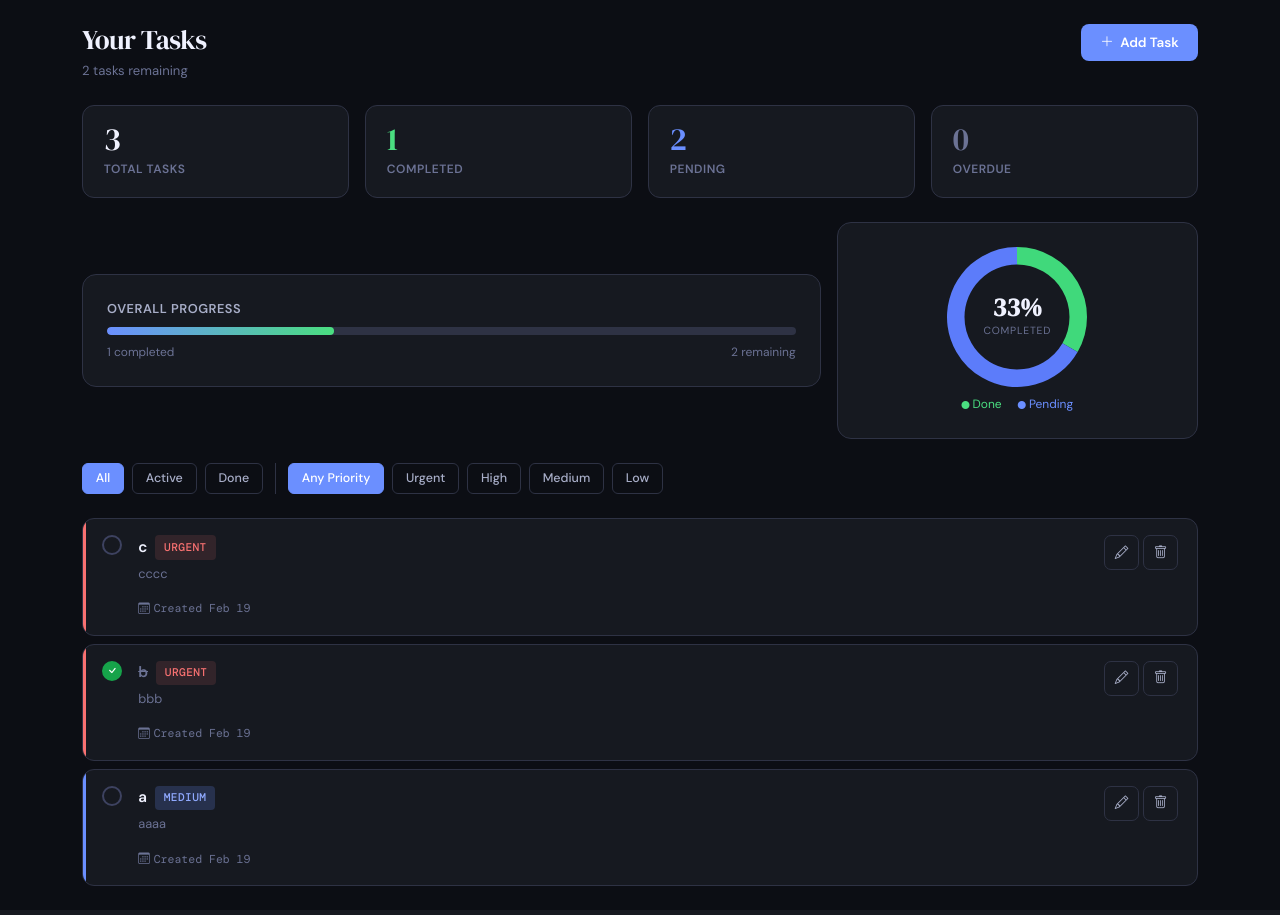
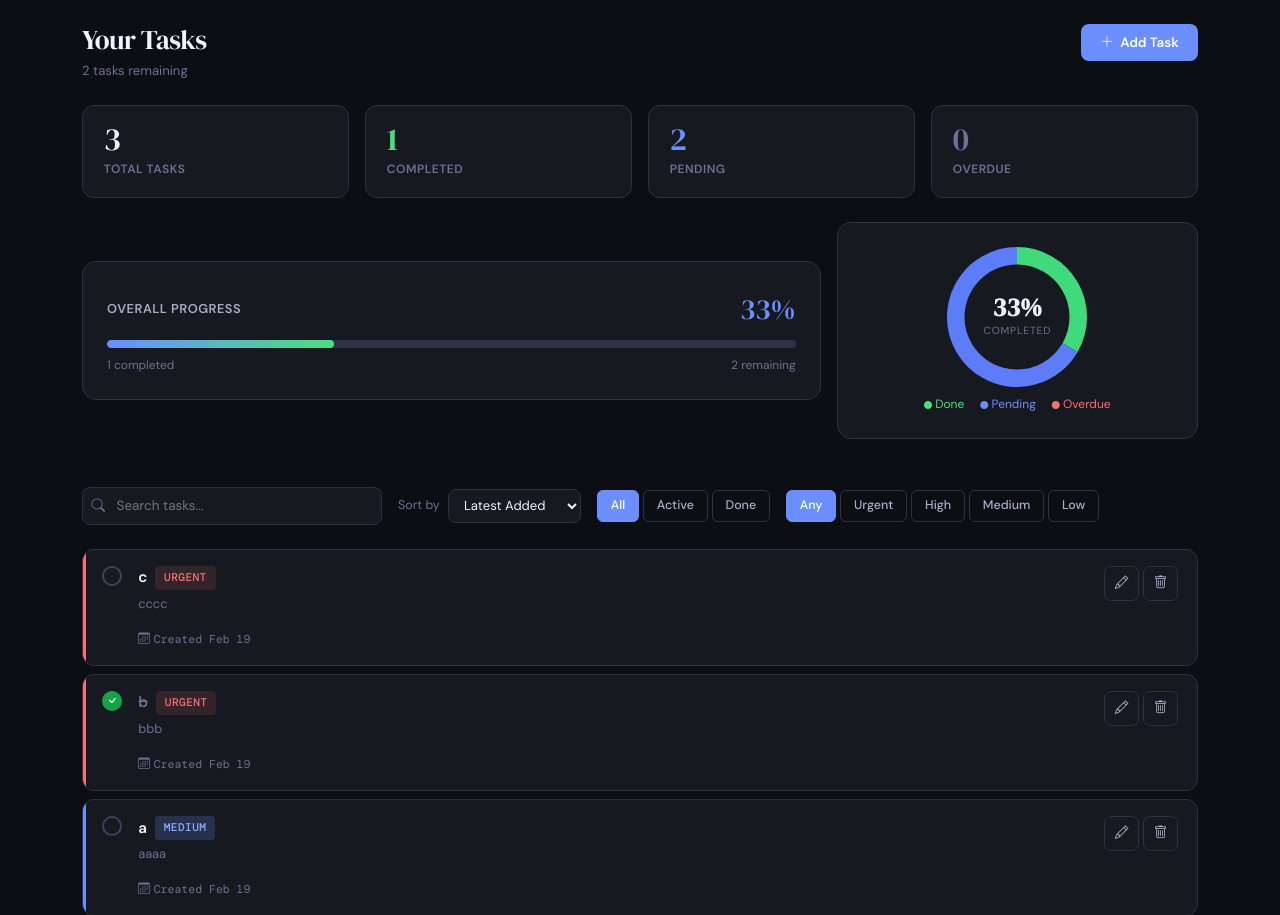
Before and after one commit to nanditasaha404-spec/TaskFlow, a Django app: page / in a window 1280 px wide. Shown: the part 55-970 px from the top of the page. Before the commit the page ends 941 px from the top, so only its background shows below. Run offline with Django 4.2, Linux system fonts and the light colour scheme; a user stored in the database is signed in; data comes from the database, SQL or seed files in the repository; both versions use the stored data as it was after the commit.

Commit message:
Add search, sort, AJAX toggle, charts

```diff
--- a/tasks/templates/tasks/dashboard.html
+++ b/tasks/templates/tasks/dashboard.html
@@ -25,13 +25,13 @@
         </div>
         <div class="col-6 col-md-3 fade-up fade-up-2">
             <div class="stat-card">
-                <div class="stat-value" style="color:var(--green)">{{ completed }}</div>
+                <div class="stat-value" style="color:var(--green)" id="statCompleted">{{ completed }}</div>
                 <div class="stat-label">Completed</div>
             </div>
         </div>
         <div class="col-6 col-md-3 fade-up fade-up-3">
             <div class="stat-card">
-                <div class="stat-value" style="color:var(--accent)">{{ pending }}</div>
+                <div class="stat-value" style="color:var(--accent)" id="statPending">{{ pending }}</div>
                 <div class="stat-label">Pending</div>
             </div>
         </div>
@@ -52,24 +52,26 @@
         <div class="row g-3 align-items-center">
 
             <!-- Progress bar + percentage -->
+            <div class="mb-4 fade-up">
+                <div class="row g-3 align-items-center">
                     <div class="col-12 col-md-8">
                         <div class="card-panel">
                             <div class="d-flex justify-content-between align-items-center mb-2">
                                 <span
                                     style="font-size:0.8rem;color:var(--text-secondary);font-weight:600;text-transform:uppercase;letter-spacing:0.5px">Overall
                                     Progress</span>
-
+                                <span style="font-family:'DM Serif Display',serif;font-size:1.8rem;color:var(--accent)"
+                                    id="progressPct">{{ percentage }}%</span>
                             </div>
                             <div class="progress-custom" style="height:8px">
-                        <div class="progress-fill" style="width: {% widthratio completed total 100 %}%"></div>
+                                <div class="progress-fill" id="progressFill" style="width: {{ percentage }}%"></div>
                             </div>
                             <div class="d-flex justify-content-between mt-2">
-                        <small class="hint">{{ completed }} completed</small>
-                        <small class="hint">{{ pending }} remaining</small>
+                                <small class="hint" id="progressCompleted">{{ completed }} completed</small>
+                                <small class="hint" id="progressPending">{{ pending }} remaining</small>
                             </div>
                         </div>
                     </div>
-
                     <!-- Donut chart -->
                     <div class="col-12 col-md-4">
                         <div class="card-panel d-flex flex-column align-items-center">
@@ -88,37 +90,84 @@
                                         style="font-size:0.5rem"></i> Done</span>
                                 <span style="font-size:0.75rem;color:var(--accent)"><i class="bi bi-circle-fill"
                                         style="font-size:0.5rem"></i> Pending</span>
-                        {% if overdue > 0 %}
                                 <span style="font-size:0.75rem;color:var(--red)"><i class="bi bi-circle-fill"
                                         style="font-size:0.5rem"></i> Overdue</span>
-                        {% endif %}
                             </div>
                         </div>
                     </div>
+                </div>
+            </div>
+
+
 
         </div>
     </div>
     {% endif %}
 
-    <div class="d-flex flex-wrap gap-2 mb-4 fade-up">
-        <a href="?status=all&priority={{ filter_priority }}"
+    <div class="d-flex flex-wrap gap-3 mb-4 fade-up align-items-center">
+
+        <!-- Search bar -->
+        <form method="get" class="d-flex align-items-center gap-2" style="min-width:200px;max-width:300px;flex-grow:1">
+            <input type="hidden" name="status" value="{{ filter_status }}">
+            <input type="hidden" name="priority" value="{{ filter_priority }}">
+            <input type="hidden" name="sort" value="{{ sort }}">
+            <div style="position:relative;flex:1">
+                <button type="submit"
+                    style="position:absolute;left:0.6rem;top:50%;transform:translateY(-50%);background:none;border:none;padding:0;cursor:pointer;color:var(--text-muted)">
+                    <i class="bi bi-search" style="font-size:0.85rem"></i>
+                </button>
+                <input type="text" name="search" value="{{ search }}" placeholder="Search tasks..."
+                    style="width:100%;background:var(--bg-card);border:1px solid var(--border);color:var(--text-primary);border-radius:8px;padding:0.45rem 2rem 0.45rem 2.1rem;font-size:0.84rem;outline:none"
+                    onfocus="this.style.borderColor='var(--accent)'" onblur="this.style.borderColor='var(--border)'">
+                {% if search %}
+                <a href="?status={{ filter_status }}&priority={{ filter_priority }}&sort={{ sort }}"
+                    style="position:absolute;right:0.6rem;top:50%;transform:translateY(-50%);color:var(--text-muted);text-decoration:none;font-size:0.85rem">✕</a>
+                {% endif %}
+            </div>
+        </form>
+
+        <!-- Sort dropdown -->
+        <form method="get" class="d-flex align-items-center gap-2">
+            <input type="hidden" name="status" value="{{ filter_status }}">
+            <input type="hidden" name="priority" value="{{ filter_priority }}">
+            <input type="hidden" name="search" value="{{ search }}">
+            <span style="font-size:0.78rem;color:var(--text-muted);white-space:nowrap">Sort by</span>
+            <select name="sort" onchange="this.form.submit()"
+                style="background:var(--bg-card);border:1px solid var(--border);color:var(--text-primary);border-radius:8px;padding:0.4rem 0.7rem;font-size:0.82rem;cursor:pointer;outline:none;min-width:130px">
+                <option value="newest">Latest Added</option>
+                <option value="oldest">Earliest Added</option>
+                <option value="due_date">Due Date</option>
+                <option value="priority">Priority</option>
+                <option value="az">A → Z</option>
+            </select>
+            <script>
+                document.querySelector('select[name="sort"]').value = "{{ sort }}";
+            </script>
+        </form>
+        <!-- Status filters -->
+        <div class="d-flex gap-1 flex-wrap">
+            <a href="?status=all&priority={{ filter_priority }}&search={{ search }}&sort={{ sort }}"
                 class="filter-chip {% if filter_status == 'all' %}active{% endif %}">All</a>
-        <a href="?status=active&priority={{ filter_priority }}"
+            <a href="?status=active&priority={{ filter_priority }}&search={{ search }}&sort={{ sort }}"
                 class="filter-chip {% if filter_status == 'active' %}active{% endif %}">Active</a>
-        <a href="?status=completed&priority={{ filter_priority }}"
+            <a href="?status=completed&priority={{ filter_priority }}&search={{ search }}&sort={{ sort }}"
                 class="filter-chip {% if filter_status == 'completed' %}active{% endif %}">Done</a>
-        <span
-            style="width:1px;background:var(--border);margin:0 0.25rem;align-self:stretch;display:inline-block"></span>
-        <a href="?status={{ filter_status }}&priority=all"
-            class="filter-chip {% if filter_priority == 'all' %}active{% endif %}">Any Priority</a>
-        <a href="?status={{ filter_status }}&priority=urgent"
+        </div>
+
+        <!-- Priority filters -->
+        <div class="d-flex gap-1 flex-wrap">
+            <a href="?status={{ filter_status }}&priority=all&search={{ search }}&sort={{ sort }}"
+                class="filter-chip {% if filter_priority == 'all' %}active{% endif %}">Any</a>
+            <a href="?status={{ filter_status }}&priority=urgent&search={{ search }}&sort={{ sort }}"
                 class="filter-chip {% if filter_priority == 'urgent' %}active{% endif %}">Urgent</a>
-        <a href="?status={{ filter_status }}&priority=high"
+            <a href="?status={{ filter_status }}&priority=high&search={{ search }}&sort={{ sort }}"
                 class="filter-chip {% if filter_priority == 'high' %}active{% endif %}">High</a>
-        <a href="?status={{ filter_status }}&priority=medium"
+            <a href="?status={{ filter_status }}&priority=medium&search={{ search }}&sort={{ sort }}"
                 class="filter-chip {% if filter_priority == 'medium' %}active{% endif %}">Medium</a>
-        <a href="?status={{ filter_status }}&priority=low"
+            <a href="?status={{ filter_status }}&priority=low&search={{ search }}&sort={{ sort }}"
                 class="filter-chip {% if filter_priority == 'low' %}active{% endif %}">Low</a>
+        </div>
+
     </div>
 
     {% if tasks %}
@@ -203,9 +252,11 @@
     {% block extra_js %}
     <script src="https://cdn.jsdelivr.net/npm/chart.js"></script>
     <script>
+        // ── Chart setup ──
         const ctx = document.getElementById('taskChart');
+        let taskChart;
         if (ctx) {
-            new Chart(ctx, {
+            taskChart = new Chart(ctx, {
                 type: 'doughnut',
                 data: {
                     labels: ['Completed', 'Pending', 'Overdue'],
@@ -216,7 +267,6 @@
                 hoverOffset: 4
                 }]
             },
-
         options: {
             cutout: '75%',
                 plugins: {
@@ -224,8 +274,8 @@
                 tooltip: {
                     callbacks: {
                         label: function(context) {
-                            const total = context.dataset.data.reduce((a, b) => a + b, 0);
-                            const pct = Math.round(context.parsed / total * 100);
+                            const t = context.dataset.data.reduce((a, b) => a + b, 0);
+                            const pct = Math.round(context.parsed / t * 100);
                             return context.label + ': ' + pct + '%';
                         }
                     }
@@ -237,11 +287,48 @@
         document.getElementById('chartPct').textContent =
             Math.round({{ completed }} / {{ total }} * 100) + '%';
     }
-        // AJAX toggle — no page reload
+
+        // ── Live stats updater ──
+        let completedCount = {{ completed }};
+        let pendingCount = {{ pending }};
+        let totalCount = {{ total }};
+        let overdueCount = {{ overdue }};
+
+        function updateStats(isNowCompleted) {
+            if (isNowCompleted) {
+                completedCount++;
+                pendingCount--;
+            } else {
+                completedCount--;
+                pendingCount++;
+            }
+
+            // Update stat cards
+            document.getElementById('statCompleted').textContent = completedCount;
+            document.getElementById('statPending').textContent = pendingCount;
+
+            // Update progress bar
+            const pct = totalCount > 0 ? Math.round(completedCount / totalCount * 100) : 0;
+            document.getElementById('progressFill').style.width = pct + '%';
+            document.getElementById('progressPct').textContent = pct + '%';
+            document.getElementById('progressCompleted').textContent = completedCount + ' completed';
+            document.getElementById('progressPending').textContent = pendingCount + ' remaining';
+
+            // Update donut chart
+            if (taskChart) {
+                taskChart.data.datasets[0].data = [completedCount, pendingCount, overdueCount];
+                taskChart.update();
+                document.getElementById('chartPct').textContent = pct + '%';
+            }
+        }
+
+        // ── AJAX toggle ──
         document.querySelectorAll('.task-check').forEach(btn => {
             btn.addEventListener('click', function () {
                 const pk = this.dataset.pk;
                 const csrfToken = '{{ csrf_token }}';
+                const card = this.closest('.task-card');
+                const btn = this;
 
                 fetch(`/tasks/${pk}/toggle-ajax/`, {
                     method: 'POST',
@@ -249,22 +336,27 @@
                 })
                     .then(res => res.json())
                     .then(data => {
-                        const card = this.closest('.task-card');
                         if (data.completed) {
-                            this.style.background = '#16a34a';
-                            this.style.borderColor = '#16a34a';
-                            this.style.position = 'relative';
-                            this.querySelector('.check-icon').innerHTML = '<i class="bi bi-check" style="position:absolute;inset:0;display:flex;align-items:center;justify-content:center;font-size:13px;font-weight:900;color:#fff;line-height:1"></i>';
+                            btn.style.background = '#16a34a';
+                            btn.style.borderColor = '#16a34a';
+                            btn.style.position = 'relative';
+                            btn.querySelector('.check-icon').innerHTML = '<i class="bi bi-check" style="position:absolute;inset:0;display:flex;align-items:center;justify-content:center;font-size:13px;font-weight:900;color:#fff;line-height:1"></i>';
                             card.classList.add('completed-card');
+                            card.querySelector('.task-title').style.textDecoration = 'line-through';
                         } else {
-                            this.style.background = 'transparent';
-                            this.style.borderColor = 'var(--border-light)';
-                            this.querySelector('.check-icon').innerHTML = '';
+                            btn.style.background = 'transparent';
+                            btn.style.borderColor = 'var(--border-light)';
+                            btn.querySelector('.check-icon').innerHTML = '';
                             card.classList.remove('completed-card');
+                            card.querySelector('.task-title').style.textDecoration = 'none';
                         }
+                        updateStats(data.completed);
                     });
             });
         });
+
+        // Sort dropdown set selected
+        document.querySelector('select[name="sort"]').value = "{{ sort }}";
     </script>
     {% endblock %}
     {% endblock %}
--- a/tasks/views.py
+++ b/tasks/views.py
@@ -1,12 +1,14 @@
 from django.shortcuts import render, redirect, get_object_or_404
-from django.contrib.auth import login, logout, authenticate
+from django.contrib.auth import login, logout
 from django.contrib.auth.decorators import login_required
 from django.contrib.auth.forms import AuthenticationForm
 from django.contrib import messages
 from django.utils import timezone
+from django.http import JsonResponse
+from django.db import models
 from .models import Task
 from .forms import RegisterForm, TaskForm
-from django.http import JsonResponse
+
 
 def register_view(request):
     if request.user.is_authenticated:
@@ -16,7 +18,7 @@ def register_view(request):
         if form.is_valid():
             user = form.save()
             login(request, user)
-            messages.success(request, f'Welcome, {user.username}! Your account has been created.')
+            messages.success(request, f'Welcome, {user.username}!')
             return redirect('dashboard')
     else:
         form = RegisterForm()
@@ -52,8 +54,13 @@ def logout_view(request):
 def dashboard(request):
     filter_status = request.GET.get('status', 'all')
     filter_priority = request.GET.get('priority', 'all')
+    search = request.GET.get('search', '')
+    sort = request.GET.get('sort', 'newest')
 
     tasks = Task.objects.filter(user=request.user)
+
+    if search:
+        tasks = tasks.filter(title__icontains=search)
 
     if filter_status == 'active':
         tasks = tasks.filter(completed=False)
@@ -63,13 +70,33 @@ def dashboard(request):
     if filter_priority != 'all':
         tasks = tasks.filter(priority=filter_priority)
 
+    if sort == 'newest':
+        tasks = tasks.order_by('-created_at')
+    elif sort == 'oldest':
+        tasks = tasks.order_by('created_at')
+    elif sort == 'due_date':
+        tasks = tasks.order_by('due_date')
+    elif sort == 'az':
+        tasks = tasks.order_by('title')
+    elif sort == 'priority':
+        tasks = tasks.order_by(
+            models.Case(
+                models.When(priority='urgent', then=0),
+                models.When(priority='high', then=1),
+                models.When(priority='medium', then=2),
+                models.When(priority='low', then=3),
+                default=4,
+                output_field=models.IntegerField(),
+            )
+        )
+
     today = timezone.now().date()
     total = Task.objects.filter(user=request.user).count()
     completed = Task.objects.filter(user=request.user, completed=True).count()
     pending = Task.objects.filter(user=request.user, completed=False).count()
     overdue = Task.objects.filter(user=request.user, completed=False, due_date__lt=today).count()
+    percentage = round((completed / total * 100)) if total > 0 else 0
 
-    percentage = round((completed / total * 100)) if total > 0 else 0
     context = {
         'tasks': tasks,
         'total': total,
@@ -80,6 +107,8 @@ def dashboard(request):
         'filter_priority': filter_priority,
         'today': today,
         'percentage': percentage,
+        'search': search,
+        'sort': sort,
     }
     return render(request, 'tasks/dashboard.html', context)
 
@@ -129,9 +158,8 @@ def task_toggle(request, pk):
     task = get_object_or_404(Task, pk=pk, user=request.user)
     task.completed = not task.completed
     task.save()
-    status = 'completed' if task.completed else 'marked as pending'
-    messages.success(request, f'Task "{task.title}" {status}.')
     return redirect('dashboard')
+
 
 @login_required
 def task_toggle_ajax(request, pk):
```
Also changed, not shown: db.sqlite3. Lines whose indentation alone changed are shown as unchanged.
